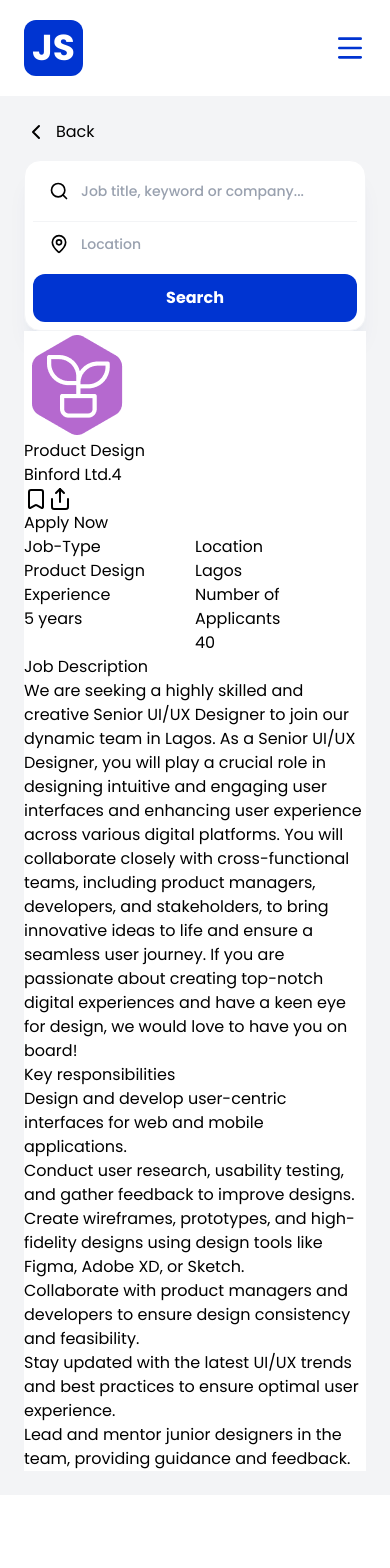
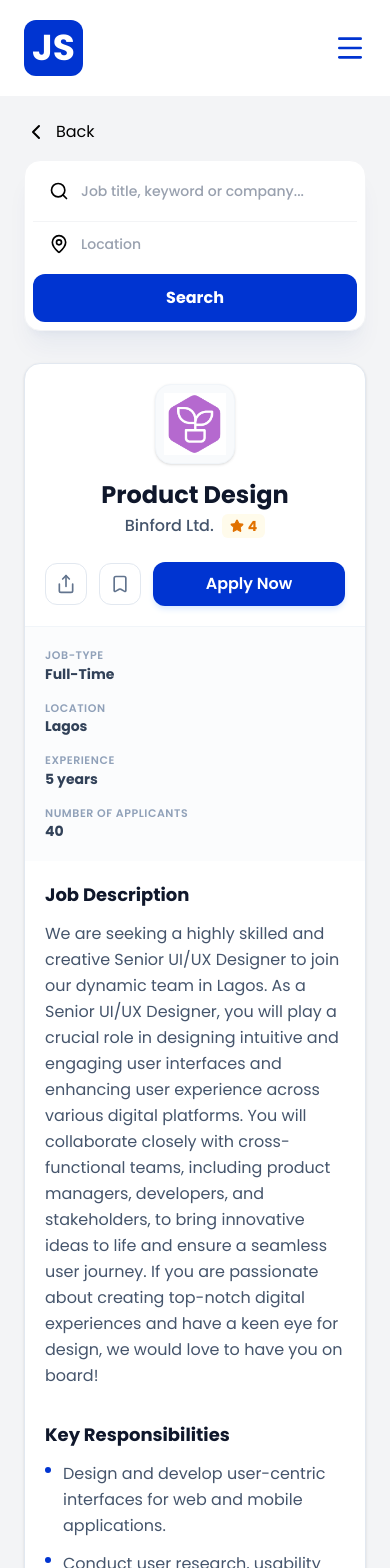
Before and after one commit to bemnet-21/CSEC_DEV_BOOTCAMP, a React (Vite) app in the folder jobsphere/: page /job/1 in a window 390 px wide. Shown: the top 1568 px of the page. Before the commit the page ends 1495 px from the top, so only its background shows below. Built offline with nearby package versions, Linux system fonts and the light colour scheme.

Commit message:
style(details page): add responsiveness to details card

```diff
--- a/jobsphere/src/components/JobDetails/DetailCard.tsx
+++ b/jobsphere/src/components/JobDetails/DetailCard.tsx
@@ -1,69 +1,109 @@
 import React from 'react'
 import type { JobCardProps } from '../../interface'
-import { Bookmark, Share } from 'lucide-react'
+import { Bookmark, Share, Star } from 'lucide-react'
 
-const DetailCard = ({ company_logo, company_name, job_title, job_type, rating, location, experience, applicants, detail_desc, responsibilites } : JobCardProps) => {
+const DetailCard = ({
+  company_logo,
+  company_name,
+  job_title,
+  job_type,
+  rating,
+  location,
+  experience,
+  applicants,
+  detail_desc,
+  responsibilites
+}: JobCardProps) => {
   return (
-    <div className='bg-white flex flex-col'>
+    <div className='bg-white border border-slate-200 shadow-sm rounded-2xl overflow-hidden max-w-4xl mx-auto'>
+      <div className='p-5 md:p-8 border-b border-slate-100'>
+        <div className='flex flex-col md:flex-row md:items-start justify-between gap-6'>
+
+          <div className='flex flex-col sm:flex-row gap-4 md:gap-6 items-center sm:items-start text-center sm:text-left'>
+            <div className='h-20 w-20 shrink-0 bg-slate-50 rounded-2xl border border-slate-100 p-2 flex items-center justify-center shadow-sm'>
+                <img src={company_logo} alt={company_name} className="max-h-full max-w-full object-contain" />
+            </div>
+
             <div className='flex flex-col'>
-        <div>
-            <img src={company_logo} />
-        </div>
-        <div className='flex flex-col'>
-            <div>{job_title}</div>
-            <div className='flex'>
-                <div>{company_name}</div>
-                <div>{rating}</div>
+                <h1 className='font-bold text-2xl text-slate-900 leading-tight'>{job_title}</h1>
+                <div className='flex items-center justify-center sm:justify-start gap-x-2 mt-1'>
+                    <span className='font-medium text-slate-600'>{company_name}</span>
+                    <span className='flex items-center gap-1 px-2 py-0.5 bg-amber-50 text-amber-600 rounded-md text-sm font-bold'>
+                        <Star size={14} fill="currentColor" />
+                        {rating}
+                    </span>
                 </div>
             </div>
-        <div>
-            <div className='flex'>
-                <Bookmark />
-                <Share />
           </div>
-            <button>
+
+          <div className='flex items-center justify-center gap-x-3'>
+            <button className='p-2.5 rounded-xl border border-slate-200 text-slate-500 hover:bg-slate-50 transition-colors'>
+                <Share size={20} />
+            </button>
+            <button className='p-2.5 rounded-xl border border-slate-200 text-slate-500 hover:bg-slate-50 transition-colors'>
+                <Bookmark size={20} />
+            </button>
+            <button className='flex-1 md:flex-none text-white font-semibold bg-primaryBlue px-8 py-2.5 rounded-xl hover:bg-blue-700 transition-all shadow-md shadow-blue-100'>
                 Apply Now
             </button>
           </div>
         </div>
-      <div className='flex flex-col'>
-        <div className='grid grid-cols-2'>
-            <div className='flex flex-col'>
-                <div>Job-Type</div>
-                <div>{job_type}</div>
       </div>
-            <div className='flex flex-col'>
-                <div>Location</div>
-                <div>{location}</div>
-            </div>
-            <div className='flex flex-col'>
-                <div>Experience</div>
-                <div>{experience}</div>
-            </div>
-            <div className='flex flex-col'>
-                <div>Number of Applicants</div>
-                <div>{applicants}</div>
+
+      <div className='flex flex-col w-full lg:flex-row lg:justify-between'>
+        <div className='p-5 w-full lg:w-36 lg:shrink-0 md:p-8 bg-slate-50/50'>
+            <div className='grid grid-cols-1 sm:grid-cols-2 lg:grid-cols-1 gap-4'>
+                    <div className='flex items-center gap-x-3'>
+                        <div className='flex flex-col min-w-0'>
+                            <span className='text-[11px] uppercase tracking-wider font-semibold text-slate-400'>Job-Type</span>
+                            <span className='text-sm font-bold text-slate-700 '>{job_type}</span>
                         </div>
                     </div>
-        <div>
-            <div>
-                <h1>Job Description</h1>
-                <p>{detail_desc}</p>
+                    <div className='flex items-center gap-x-3'>
+                        <div className='flex flex-col min-w-0'>
+                            <span className='text-[11px] uppercase tracking-wider font-semibold text-slate-400'>Location</span>
+                            <span className='text-sm font-bold text-slate-700 '>{location}</span>
                         </div>
-            <div>
-                <h1>Key responsibilities</h1>
-                <ul>
-                    {
-                        responsibilites.map((res) => (
-                            <li>{res}</li>
-                        ))
-                    }
+                    </div>
+                    <div className='flex items-center gap-x-3'>
+                        <div className='flex flex-col min-w-0'>
+                            <span className='text-[11px] uppercase tracking-wider font-semibold text-slate-400'>Experience</span>
+                            <span className='text-sm font-bold text-slate-700 '>{experience}</span>
+                        </div>
+                    </div>
+                    <div className='flex items-center gap-x-3'>
+                        <div className='flex flex-col min-w-0'>
+                            <span className='text-[11px] uppercase tracking-wider font-semibold text-slate-400'>Number of Applicants</span>
+                            <span className='text-sm font-bold text-slate-700 '>{applicants}</span>
+                        </div>
+                    </div>
+            </div>
+        </div>
+        <div className='p-5 md:p-8 flex flex-col gap-y-8'>
+            <section>
+                <h2 className='text-lg font-bold text-slate-900 mb-3'>Job Description</h2>
+                <p className='text-slate-600 leading-relaxed'>
+                    {detail_desc}
+                </p>
+            </section>
+
+            <section>
+                <h2 className='text-lg font-bold text-slate-900 mb-3'>Key Responsibilities</h2>
+                <ul className='grid gap-y-3'>
+                    {responsibilites.map((res, index) => (
+                        <li key={index} className='flex items-start gap-x-3 text-slate-600'>
+                            <span className='mt-1.5 h-1.5 w-1.5 rounded-full bg-primaryBlue shrink-0' />
+                            <span className='leading-relaxed place-self-start'>{res}</span>
+                        </li>
+                    ))}
                 </ul>
-            </div>
+            </section>
         </div>
       </div>
     </div>
   )
 }
 
+
+
 export default DetailCard
--- a/jobsphere/src/pages/JobDetails.tsx
+++ b/jobsphere/src/pages/JobDetails.tsx
@@ -9,7 +9,7 @@ const JobDetails = () => {
   const job = getJob(id ?? '')
   const navigate = useNavigate()
   return (
-    <section className='flex flex-col font-sans min-h-screen bg-gray-100 p-6'>
+    <section className='flex flex-col font-sans min-h-screen gap-y-8 bg-gray-100 p-6'>
       <div className='flex flex-col gap-y-4 gap-x-24 lg:flex-row lg:items-center'>
         <div className='flex gap-x-2 cursor-pointer' onClick={() => navigate('/')}>
           <ChevronLeft />
@@ -43,7 +43,7 @@ const JobDetails = () => {
           </form>
       </div>
       {
-        job && <DetailCard id={job.id} company_logo={job.company_logo} applicants={job.applicants} company_name={job.company_name} job_title={job.job_title} job_type={job.job_title} tags={job.tags} description={job.description} detail_desc={job.detail_desc} rating={job.rating} responsibilites={job.responsibilites} location={job.location} experience={job.experience} />
+        job && <DetailCard id={job.id} company_logo={job.company_logo} applicants={job.applicants} company_name={job.company_name} job_title={job.job_title} job_type={job.job_type} tags={job.tags} description={job.description} detail_desc={job.detail_desc} rating={job.rating} responsibilites={job.responsibilites} location={job.location} experience={job.experience} />
       }
     </section>
   )
```
Lines whose indentation alone changed are shown as unchanged.
